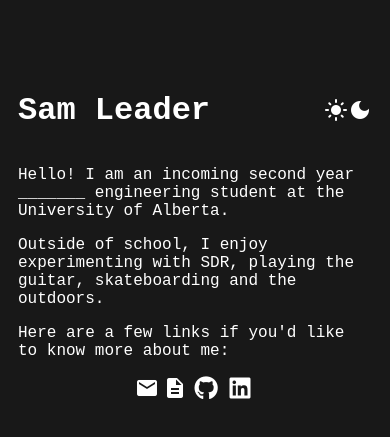
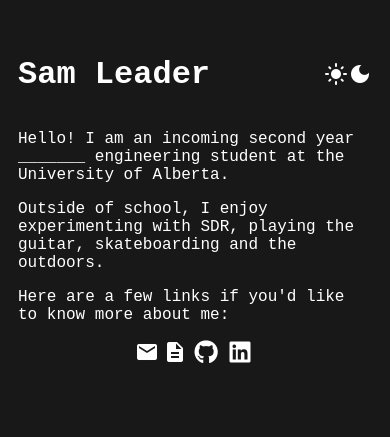
Before and after one commit to samldr/samldr.github.io, a plain HTML site: page index.html in a window 390 px wide. Shown: the part 219-656 px from the top of the page. Drawn offline with Linux system fonts and the light colour scheme.

Commit message:
fixed mobile

```diff
--- a/style.css
+++ b/style.css
@@ -57,7 +57,11 @@ a {
 
 }
 
-@media (max-width: 900px) {
+@media only screen and (max-width: 900px) {
+    body {
+        margin-top: 0px;
+    }
+
     .body-flex {
         display: flex;
         flex-direction: row;
```
